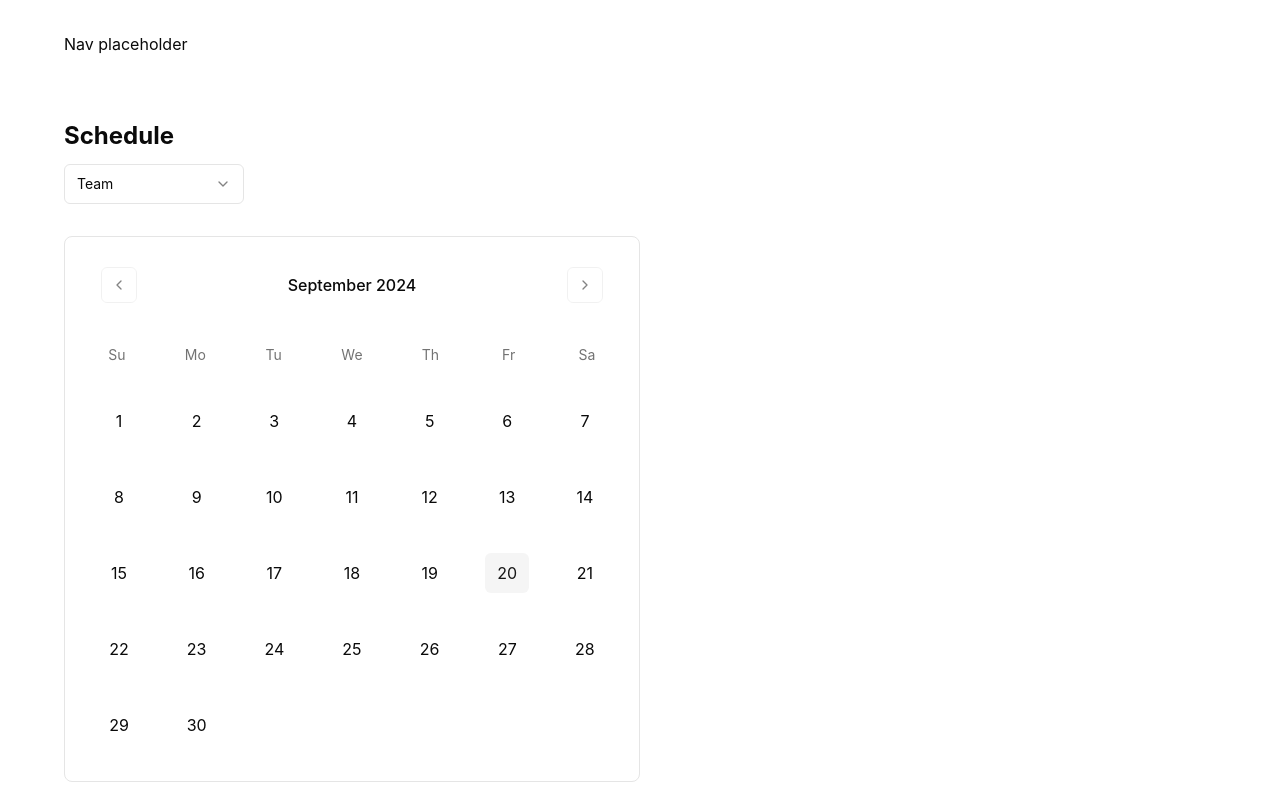
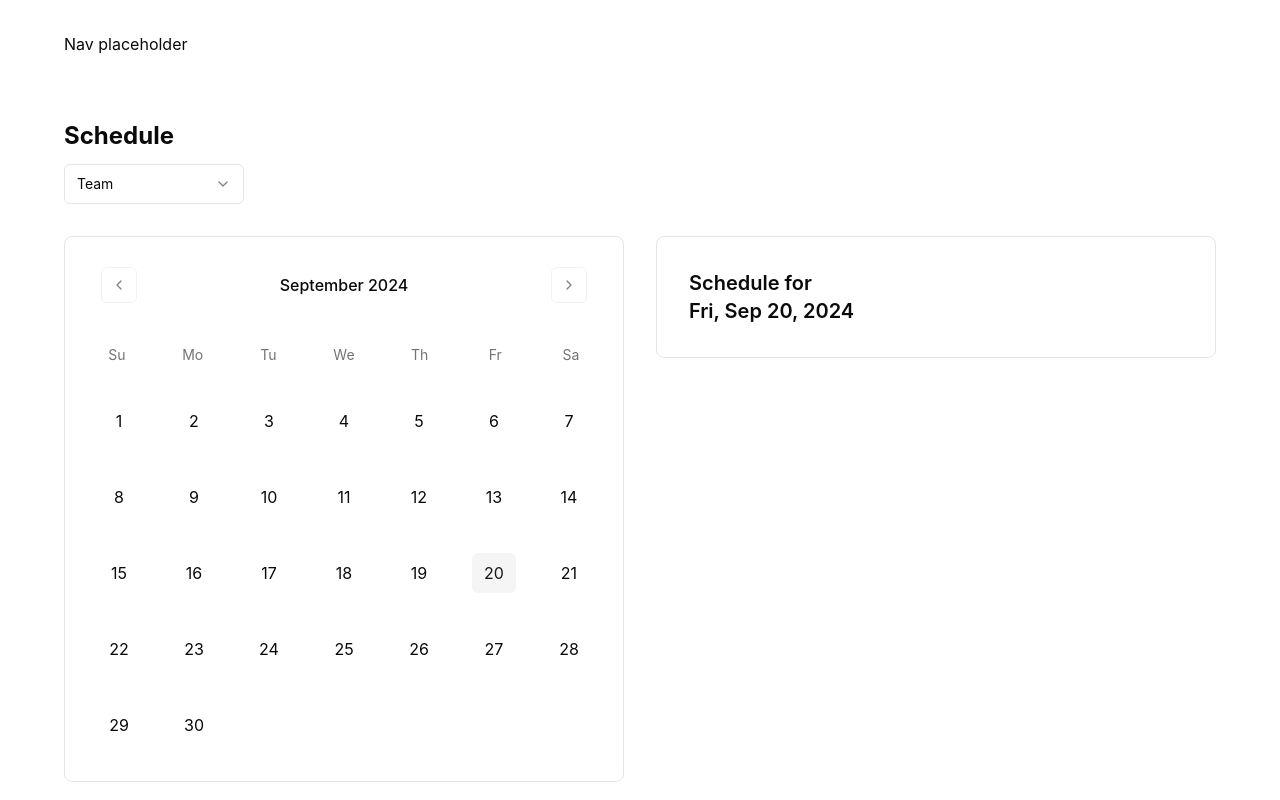
Before and after one commit to shdx53/wfh-tracking-system, a Next.js app: page /schedule/overall in a window 1280 px wide. Built offline with nearby package versions, Linux system fonts and the light colour scheme.

Commit message:
View Overall Schedule: Debug production errors

```diff
--- a/app/schedule/overall/page.jsx
+++ b/app/schedule/overall/page.jsx
@@ -71,13 +71,13 @@ export default function OverallSchedule() {
           className="rounded-lg border p-6 sm:p-8 md:w-1/2 md:p-6 lg:p-8"
         />
 
-        {/* <section className="my-8 rounded-lg border p-6 sm:p-8 md:my-0 md:w-1/2 md:p-6 lg:p-8">
+        <section className="my-8 rounded-lg border p-6 sm:p-8 md:my-0 md:w-1/2 md:p-6 lg:p-8">
           <h2 className="text-xl font-semibold">
             <div>Schedule for </div>
             <div>{formattedDate}</div>
           </h2>
 
-          <Tabs defaultValue="In-Office" className="pt-4">
+          {/* <Tabs defaultValue="In-Office" className="pt-4">
             <TabsList className="">
               <TabsTrigger value="In-Office">In-Office</TabsTrigger>
               <TabsTrigger value="Work-From-Home" className="sm:hidden">
@@ -103,8 +103,8 @@ export default function OverallSchedule() {
             <TabsContent value="Leave" className="flex flex-col gap-4">
               {renderTabContent()}
             </TabsContent>
-          </Tabs>
-        </section> */}
+          </Tabs> */}
+        </section>
       </main>
     </div>
   );
```
